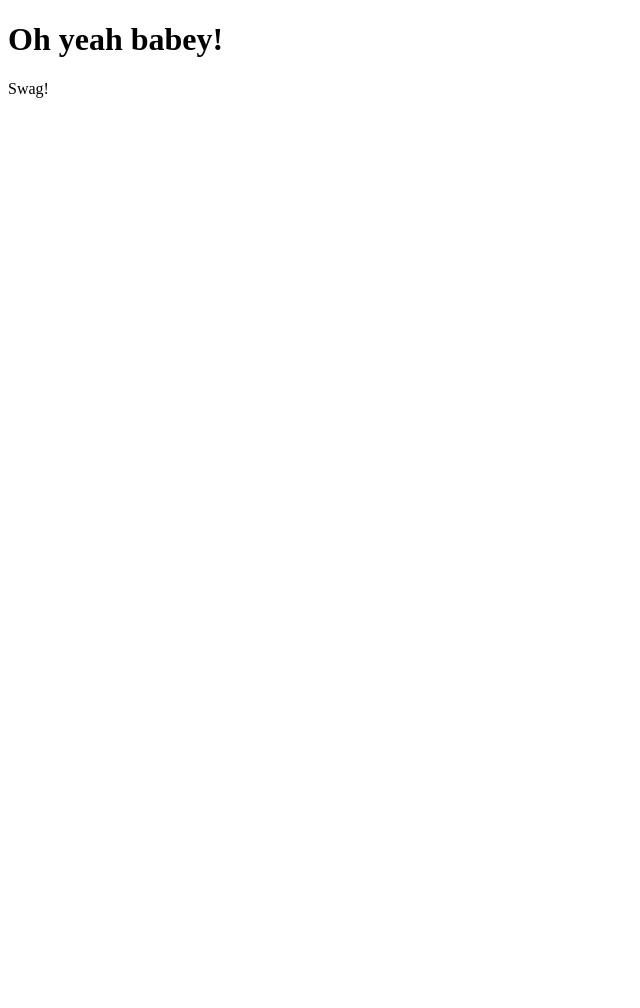
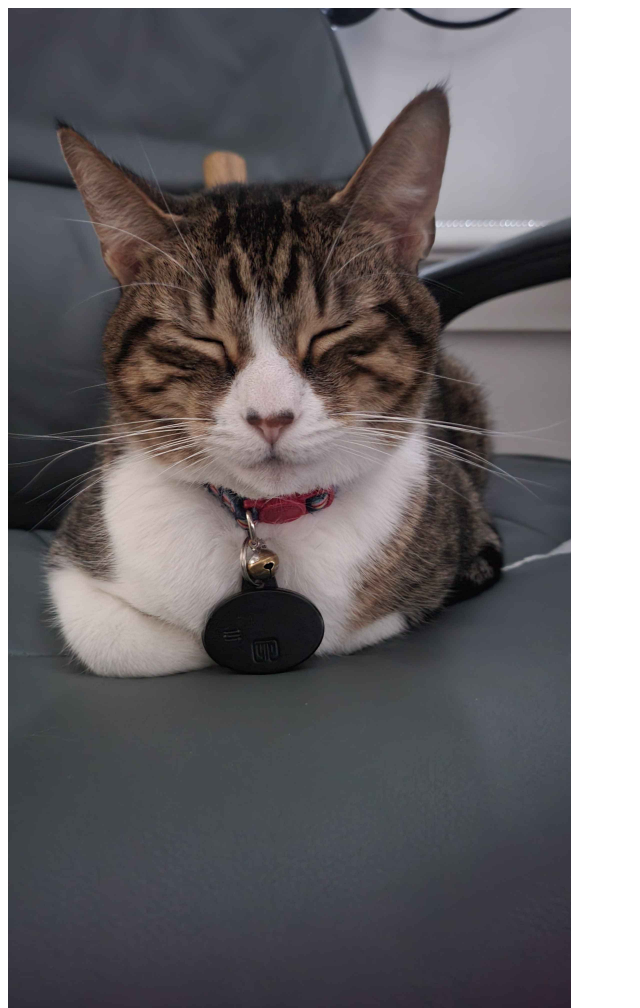
Before and after one commit to thearaujos/thearaujoswebsite, a plain HTML site: page index.html in a window 1280 px wide. Shown: the whole page, without its empty margins (0-640 px from the left). Before the commit the page ends 800 px from the top, so only its background shows below. Drawn offline with Linux system fonts and the light colour scheme.

Commit message:
Update index.html
Updated with may picture

```diff
--- a/index.html
+++ b/index.html
@@ -1,7 +1,6 @@
 <!DOCTYPE html>
 <html>
 <body>
-<h1>Oh yeah babey!</h1>
-<p>Swag!</p>
+<img src="https://raw.githubusercontent.com/thearaujos/thearaujoswebsite/refs/heads/main/mrsmeh.jpg" alt="Mrs. Meh" width="563" height="1000">
 </body>
 </html>
```
